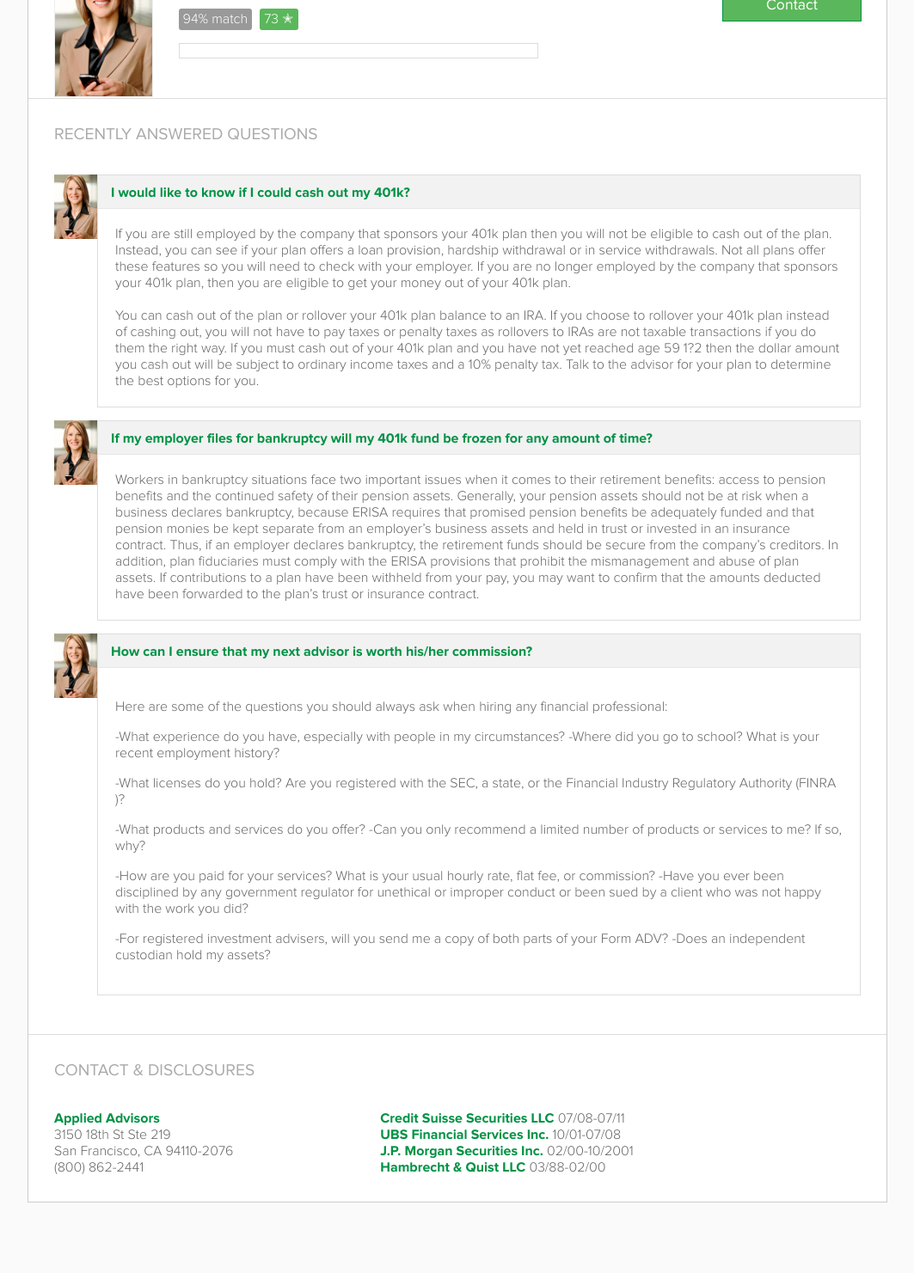
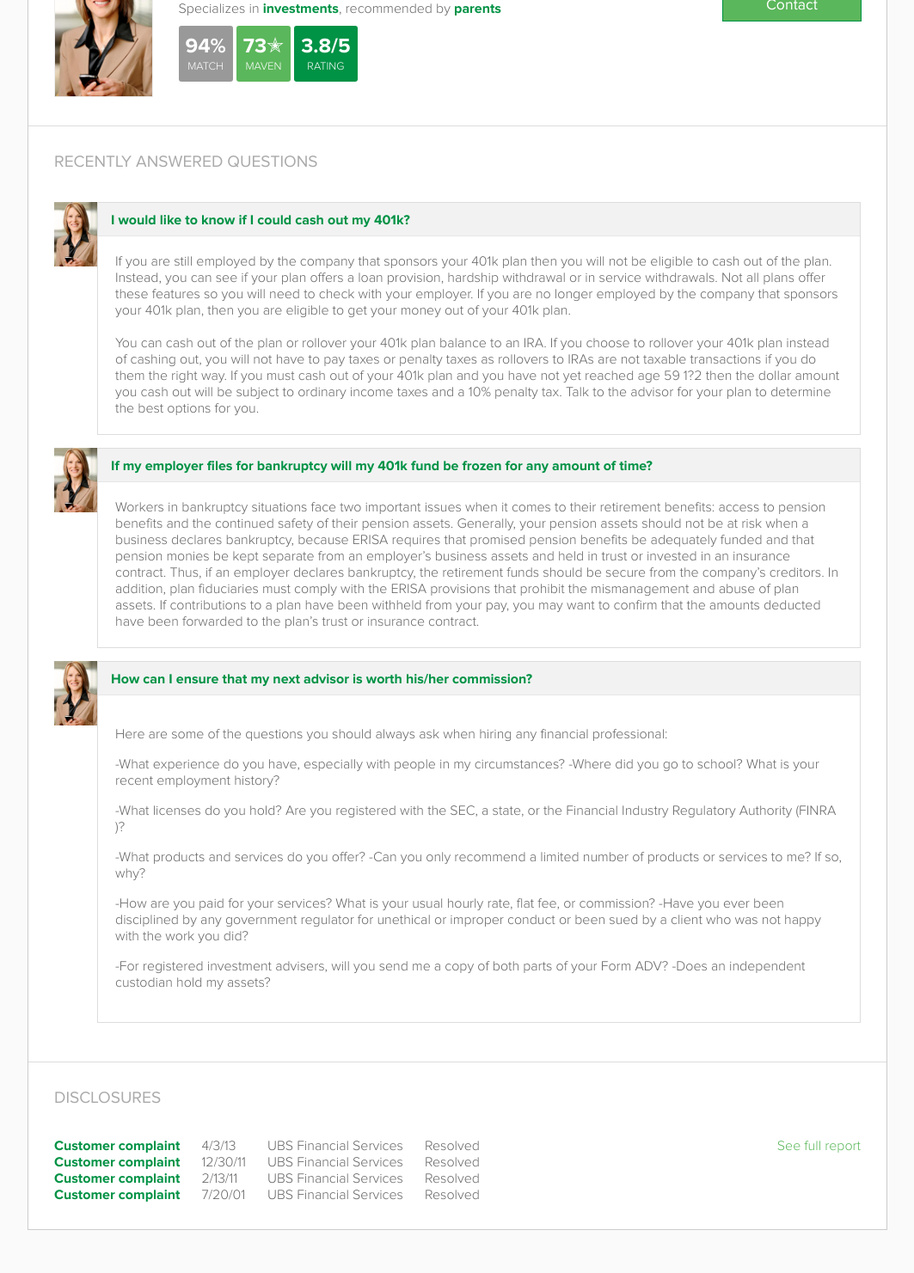
Before and after one commit to bonomali/Design_repository, a plain HTML site: page advisor.html in a window 1280 px wide. Shown: the part 215-1696 px from the top of the page at 86% size, without its empty margins (108-1171 px from the left). Before the commit the page ends 1664 px from the top, so only its background shows below. Drawn offline with Linux system fonts and the light colour scheme.

Commit message:
another push

```diff
--- a/advisor.html
+++ b/advisor.html
@@ -37,17 +37,34 @@
 			 	<a class='  primary button' onclick='show_modal()'>Contact</a>
 			</div>
 			<img src='assets/kathleen.jpg' class='advisor_full'>
-			<span class='green header1'>Kathleen A. Hentges <img src='assets/approved.png' class='approved'></span> <br>
-						Specializes in <pop>investments</pop>,
+			<span class='green header1 advisor_name'>Kathleen A. Henteges <span><img src='assets/approved.png' class='approved'><span class='tooltip'>This advisor has a clean FINRA record</span></span></span> <br>
+			<span class=''>3150 18th St Ste 219
+San Francisco, CA 94110-2076</span><br>
+
+			Specializes in <pop>investments</pop>,
 			recommended by <pop>parents</pop>
-			<div style='margin:6px 0 10px 0';>
-				<span class="match_percentage">94% match</span>
-				<span class="maven_score">73 &#10029</span>
-			</div>
+			<br>
 
 
-			<div class='rating_box'>
-								</div>
+
+			<div>
+				<div class='match badge'>
+				<div class="big_number">94% </div>
+				<div class='small'>match</div>
+				<span class='tooltip'>how this advisor aligns with your needs</span>
+			</div>
+			<div class='maven badge'>
+				<div class="big_number">73&#10029</div>
+				<div class='small'>maven</div>
+				<span class='tooltip'>Participation</span>
+
+			</div>
+			<div class='rating badge'>
+				<div class="big_number">3.8/5</div>
+				<div class='small'>rating</div>
+				<span class='tooltip'>Average rating from users</span>
+			</div>
+			</div>
 		</p>
 
 	</div>
@@ -107,21 +124,67 @@
 
 
 	<div class='subsection'>
-			<span class='section_head'>Contact & disclosures</span>
+			<span class='section_head'>disclosures</span>
+		<a class='right' onclick='show_report()'>See full report</a>
 
-		<span class='paired'>
-			<pop>Applied Advisors</pop><br>
-			3150 18th St Ste 219<br>
-			San Francisco, CA 94110-2076<br>
-			(800) 862-2441
-		</span>
-		<span class='paired'>
-			<pop>Credit Suisse Securities LLC</pop> 07/08-07/11 <br>
-			<pop>UBS Financial Services Inc.</pop> 10/01-07/08<br>
-			<pop>J.P. Morgan Securities Inc.</pop> 02/00-10/2001<br>
-			<pop>Hambrecht & Quist LLC</pop> 03/88-02/00<br>
-
-		</span>
+		<div class='disclosures'>
+			<div class='disclosure_event'>
+				<div class='cell'>
+					<pop>Customer complaint</pop>
+				</div>
+				<div class='cell'>
+					4/3/13
+				</div>
+				<div class='cell'>
+					UBS Financial Services
+				</div>
+				<div class='cell'>
+					Resolved
+				</div>
+			</div>
+			<div class='disclosure_event'>
+				<div class='cell'>
+					<pop>Customer complaint</pop>
+				</div>
+				<div class='cell'>
+					12/30/11
+				</div>
+				<div class='cell'>
+					UBS Financial Services
+				</div>
+				<div class='cell'>
+					Resolved
+				</div>
+			</div>
+			<div class='disclosure_event'>
+				<div class='cell'>
+					<pop>Customer complaint</pop>
+				</div>
+				<div class='cell'>
+					2/13/11
+				</div>
+				<div class='cell'>
+					UBS Financial Services
+				</div>
+				<div class='cell'>
+					Resolved
+				</div>
+			</div>
+			<div class='disclosure_event'>
+				<div class='cell'>
+					<pop>Customer complaint</pop>
+				</div>
+				<div class='cell'>
+					7/20/01
+				</div>
+				<div class='cell'>
+					UBS Financial Services
+				</div>
+				<div class='cell'>
+					Resolved
+				</div>
+			</div>
+		</div>
 	</div>
 </div>
 		<script src='jquery-1.9.1.min.js'></script>
--- a/main.css
+++ b/main.css
@@ -165,12 +165,13 @@
 	position:absolute;
 	text-align: end;
 	margin-left: -160px;
-	margin-bottom: -50px;
+	margin-bottom: -100px;
 	background:white;
 	border:1px solid #009245;
 	border-radius: 3px;
 	color:#009245;
-	font-size: 10px;
+	font-size: 12px;
+	font-family: Proxima-nova;
 	text-transform: uppercase;
 	padding:5px;
 	display:none;
@@ -178,7 +179,7 @@
 a:hover > .tooltip,
 span:hover > .tooltip,
 div:hover > .tooltip {
-	display:block;
+	display:inline;
 }
 .footnote {
 	font-family: Proxima-Nova-light;
@@ -320,9 +321,6 @@
 
 }
 
-.place {
-
-}
 .green {
 	color:#009245;
 }
@@ -484,7 +482,7 @@
 }
 .secondary_subsection {
 		padding:15px;
-		border-top: 1px solid #eee;
+		border-bottom: 1px solid #eee;
 }
 
 .rating_box {
@@ -633,6 +631,47 @@
 	margin-top:15px;
 }
 
+/* Advisor page */
+.badge {
+	background-color: #999;
+	color: white;
+	padding: 12px 8px 5px 8px;
+	margin: 10px 0px 5px 0px;
+	border-radius:3px;
+	display: inline-block;
+	line-height: 1.5em;
+	text-align: center
+}
+.match {
+	background-color: #999;
+}
+
+.maven {
+	background-color: #5bb75b;
+}
+
+.rating {
+	background-color: #009245;
+}
+.big_number {
+	font-size: 1.5em;
+	font-family: Proxima-Nova-bold;
+}
+
+.small {
+	text-transform:uppercase;
+	font-size: 0.8em;
+}
+
+.disclosures {
+	display:table
+}
+.disclosure_event {
+	display:table-row;
+}
+.disclosure_event .cell {
+	padding-right: 25px;
+}
 /* Menu */
 
 #header img {
@@ -663,10 +702,11 @@
 
 
 .question_banner {
-	background-color:white;
+	background-image: linear-gradient(#5bb75b, #009245);
 	padding:10px;
 	margin-bottom: 10px;
-	border:3px solid #5bb75b;
+	color:white;
+	border-radius:5px;
 }
 
 #hamburger {
@@ -918,17 +958,22 @@
 }
 
 .subsection {
-	padding:15px;
+	padding:25px 15px 25px 15px;
 }
-
-}
-
-@media only screen and (max-width: 620px) {
 
 .advisor_full,
 .avatar{
 	display:none;
 }
+
+.advisor_name {
+	font-size:1.5em;
+}
+}
+
+@media only screen and (max-width: 620px) {
+
+
 
 .advisor_pic {
 	display:none;
@@ -949,6 +994,11 @@
 	margin: 0px;
 	background:white;
 }
+
+.approved {
+width:16px;
+margin-left:0px;
+}
 }
 
 
--- a/maven.js
+++ b/maven.js
@@ -8,6 +8,11 @@
 	$(".menu").toggleClass('open');
 }
 
+// Load modals
+function load_modal(target){
+	$('.modal').load('modal.html');
+	$('.subsection').load(target);
+}
 // general modal show/hide
 function show_modal() {
 	$('.modal').fadeIn();
```
Also changed, not shown: account.html (+4 -0 lines), ask_modal.html (added, +14 -0 lines), forum.html (+10 -8 lines), modal.html (+1 -3 lines), question.html (+3 -5 lines), search.html (+5 -6 lines).
